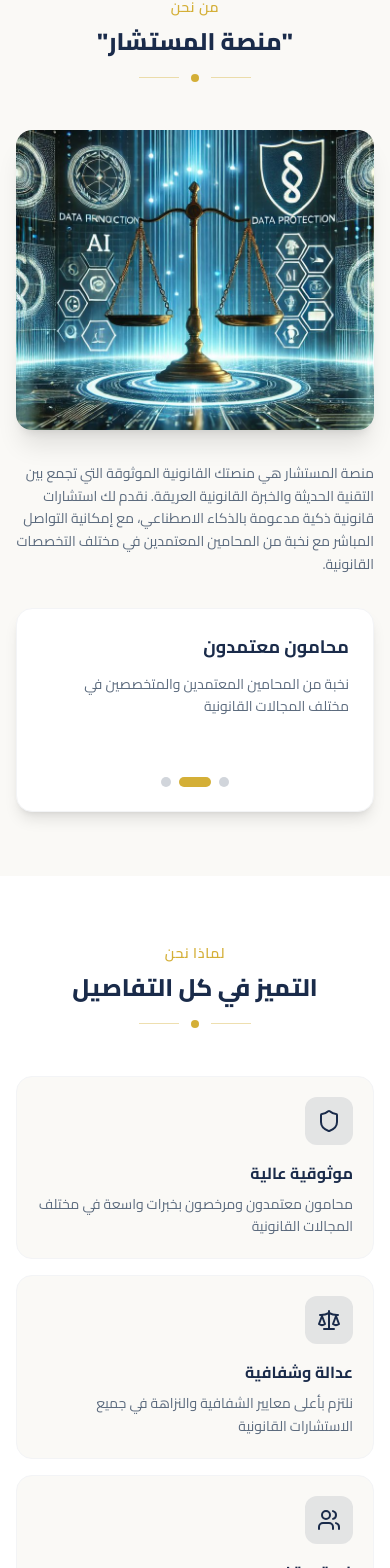
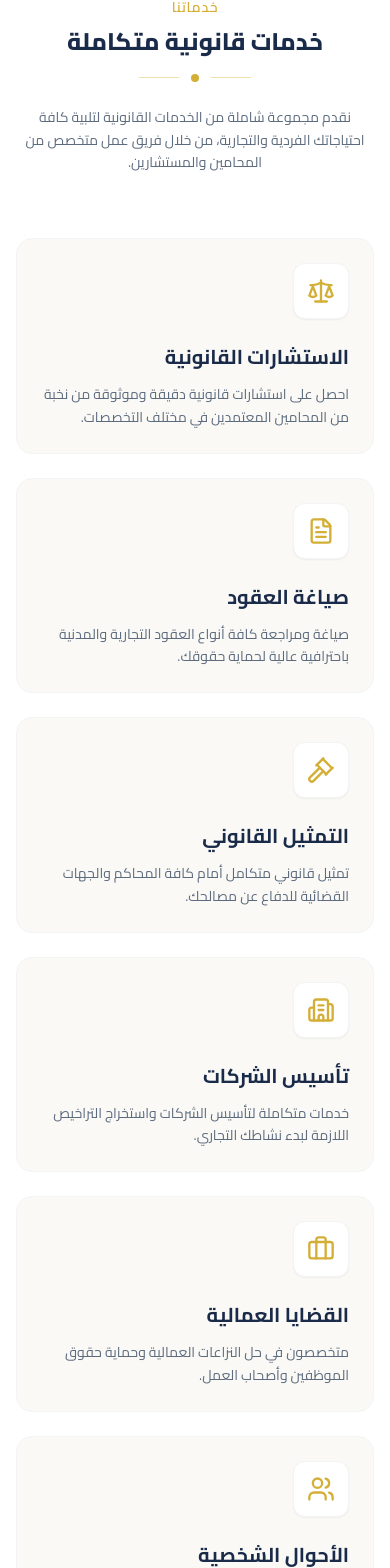
Before and after one commit to Mohamed-ALQarram/almostashar-web, a React (Vite) app: page /guest in a window 390 px wide. Shown: the part 1860-3428 px from the top of the page. Built offline with nearby package versions, Linux system fonts and the light colour scheme.

Commit message:
fix(guest, admin pages): make admin page responsive for small screens. add service section to guest page

```diff
--- a/src/features/admin-dashboard/components/AdminLayout.jsx
+++ b/src/features/admin-dashboard/components/AdminLayout.jsx
@@ -1,14 +1,20 @@
-import React from 'react';
+import React, { useState } from 'react';
 import AdminSidebar from './AdminSidebar';
 import AdminHeader from './AdminHeader';
 
 const AdminLayout = ({ children, title, breadcrumbs }) => {
+    const [sidebarOpen, setSidebarOpen] = useState(false);
+
     return (
         <div className="min-h-screen bg-[#F8F9FB] flex" dir="rtl">
-            <AdminSidebar />
-            <div className="flex-1 flex flex-col mr-64">
-                <AdminHeader title={title} breadcrumbs={breadcrumbs} />
-                <main className="p-8 pb-12 flex-1 overflow-x-hidden">
+            <AdminSidebar isOpen={sidebarOpen} onClose={() => setSidebarOpen(false)} />
+            <div className="flex-1 min-w-0 flex flex-col mr-0 lg:mr-64">
+                <AdminHeader
+                    title={title}
+                    breadcrumbs={breadcrumbs}
+                    onMenuToggle={() => setSidebarOpen(true)}
+                />
+                <main className="p-4 sm:p-6 lg:p-8 pb-12 flex-1 min-w-0 overflow-x-hidden">
                     {children}
                 </main>
             </div>
--- a/src/features/guest-landing/components/ServicesSection.jsx
+++ b/src/features/guest-landing/components/ServicesSection.jsx
@@ -1,105 +1,81 @@
-import { useState, useEffect, useCallback } from 'react';
-import aboutImg from '../../../assets/About-Section.jpg';
-const slides = [
+import { Scale, FileText, Gavel, Building2, Briefcase, Users } from 'lucide-react';
+
+const services = [
     {
-        title: 'استشارات قانونية ذكية',
-        description: 'المنصة تستخدم الذكاء الاصطناعي لتوفير استشارات قانونية فورية ومهنية',
+        icon: Scale,
+        title: 'الاستشارات القانونية',
+        description: 'احصل على استشارات قانونية دقيقة وموثوقة من نخبة من المحامين المعتمدين في مختلف التخصصات.',
     },
     {
-        title: 'محامون معتمدون',
-        description: 'نخبة من المحامين المعتمدين والمتخصصين في مختلف المجالات القانونية',
+        icon: FileText,
+        title: 'صياغة العقود',
+        description: 'صياغة ومراجعة كافة أنواع العقود التجارية والمدنية باحترافية عالية لحماية حقوقك.',
     },
     {
-        title: 'سرية وخصوصية تامة',
-        description: 'نضمن حماية بياناتك ومعلوماتك القانونية بأعلى معايير الأمان والسرية',
+        icon: Gavel,
+        title: 'التمثيل القانوني',
+        description: 'تمثيل قانوني متكامل أمام كافة المحاكم والجهات القضائية للدفاع عن مصالحك.',
+    },
+    {
+        icon: Building2,
+        title: 'تأسيس الشركات',
+        description: 'خدمات متكاملة لتأسيس الشركات واستخراج التراخيص اللازمة لبدء نشاطك التجاري.',
+    },
+    {
+        icon: Briefcase,
+        title: 'القضايا العمالية',
+        description: 'متخصصون في حل النزاعات العمالية وحماية حقوق الموظفين وأصحاب العمل.',
+    },
+    {
+        icon: Users,
+        title: 'الأحوال الشخصية',
+        description: 'معالجة قضايا الأسرة والأحوال الشخصية بسرية تامة واحترافية عالية.',
     },
 ];
-const AboutSection = () => {
-    const [currentSlide, setCurrentSlide] = useState(0);
-    const nextSlide = useCallback(() => {
-        setCurrentSlide((prev) => (prev + 1) % slides.length);
-    }, []);
-    useEffect(() => {
-        const interval = setInterval(nextSlide, 4000);
-        return () => clearInterval(interval);
-    }, [nextSlide]);
+
+const ServicesSection = () => {
     return (
-        <section id="about" className="py-16 sm:py-24 bg-brand-page">
+        <section id="services" className="py-16 sm:py-24 bg-white">
             <div className="section-container">
                 {/* Section Title */}
-                <div className="text-center mb-12">
-                    <span className="text-gold text-sm font-semibold tracking-wider">من نحن</span>
+                <div className="text-center mb-16">
+                    <span className="text-gold text-sm font-semibold tracking-wider">خدماتنا</span>
                     <h2 className="text-2xl sm:text-3xl lg:text-4xl font-extrabold text-primary mt-2">
-                        "منصة المستشار"
+                        خدمات قانونية متكاملة
                     </h2>
                     <div className="flex items-center justify-center gap-3 mt-4">
                         <span className="w-10 h-px bg-gold/40" />
                         <span className="w-2 h-2 rounded-full bg-gold" />
                         <span className="w-10 h-px bg-gold/40" />
                     </div>
+                    <p className="text-brand-muted mt-6 max-w-2xl mx-auto text-sm sm:text-base leading-relaxed">
+                        نقدم مجموعة شاملة من الخدمات القانونية لتلبية كافة احتياجاتك الفردية والتجارية،
+                        من خلال فريق عمل متخصص من المحامين والمستشارين.
+                    </p>
                 </div>
-                {/* Content Grid */}
-                <div className="grid lg:grid-cols-2 gap-8 lg:gap-12 items-center">
-                    {/* Text Side */}
-                    <div className="order-2 lg:order-1">
-                        <p className="text-brand-muted leading-relaxed text-sm sm:text-base mb-8">
-                            منصة المستشار هي منصتك القانونية الموثوقة التي تجمع بين التقنية الحديثة والخبرة القانونية العريقة.
-                            نقدم لك استشارات قانونية ذكية مدعومة بالذكاء الاصطناعي، مع إمكانية التواصل المباشر مع نخبة من المحامين المعتمدين
-                            في مختلف التخصصات القانونية.
-                        </p>
-                        {/* Slider */}
-                        <div className="bg-white rounded-2xl shadow-lg p-6 sm:p-8 border border-gray-100">
-                            <div className="relative overflow-hidden min-h-[120px]">
-                                {slides.map((slide, index) => (
+
+                {/* Services Grid */}
+                <div className="grid sm:grid-cols-2 lg:grid-cols-3 gap-6 sm:gap-8">
+                    {services.map((service, index) => (
                         <div
                             key={index}
-                                        className={`transition-all duration-500 ${index === currentSlide
-                                                ? 'opacity-100 translate-x-0'
-                                                : 'opacity-0 absolute inset-0 translate-x-8'
-                                            }`}
+                            className="group bg-brand-page border border-gray-100 rounded-2xl p-6 sm:p-8 hover:shadow-xl hover:-translate-y-1 transition-all duration-300"
                         >
-                                        <h3 className="text-lg sm:text-xl font-bold text-primary mb-3">
-                                            {slide.title}
+                            <div className="w-14 h-14 rounded-xl bg-white shadow-sm flex items-center justify-center mb-6 group-hover:bg-primary transition-colors duration-300 border border-gray-100 group-hover:border-primary">
+                                <service.icon className="w-7 h-7 text-gold group-hover:text-white transition-colors duration-300" />
+                            </div>
+                            <h3 className="text-xl font-bold text-primary mb-3">
+                                {service.title}
                             </h3>
                             <p className="text-brand-muted text-sm leading-relaxed">
-                                            {slide.description}
+                                {service.description}
                             </p>
                         </div>
                     ))}
-                            </div>
-                            {/* Dots */}
-                            <div className="flex items-center justify-center gap-2 mt-6">
-                                {slides.map((_, index) => (
-                                    <button
-                                        key={index}
-                                        onClick={() => setCurrentSlide(index)}
-                                        className={`rounded-full transition-all duration-300 ${index === currentSlide
-                                                ? 'w-8 h-2.5 bg-gold'
-                                                : 'w-2.5 h-2.5 bg-gray-300 hover:bg-gold/50'
-                                            }`}
-                                        aria-label={`Go to slide ${index + 1}`}
-                                    />
-                                ))}
-                            </div>
-                        </div>
-                    </div>
-                    {/* Image Side */}
-                    <div className="order-1 lg:order-2">
-                        <div className="relative">
-                            <div className="rounded-2xl overflow-hidden shadow-xl">
-                                <img
-                                    src={aboutImg}
-                                    alt="منصة المستشار - استشارات قانونية ذكية"
-                                    className="w-full h-[300px] sm:h-[400px] lg:h-[480px] object-cover"
-                                />
-                            </div>
-                            {/* Decorative gold border accent */}
-                            <div className="absolute -bottom-3 -right-3 w-full h-full border-2 border-gold/30 rounded-2xl -z-10" />
-                        </div>
-                    </div>
                 </div>
             </div>
         </section>
     );
 };
-export default AboutSection;
+
+export default ServicesSection;
--- a/src/pages/AdminDashboardPage.jsx
+++ b/src/pages/AdminDashboardPage.jsx
@@ -13,13 +13,13 @@ const AdminDashboardPage = () => {
 
                 <div className="flex flex-col lg:flex-row gap-8">
                     {/* Main Content Area (Tables) */}
-                    <div className="flex-1 w-full lg:w-2/3 flex flex-col gap-0">
+                    <div className="flex-1 min-w-0 w-full lg:w-2/3 flex flex-col gap-0">
                         <WithdrawalRequests />
                         <OpenDisputes />
                     </div>
 
                     {/* Sidebar Area (Top Consultants) */}
-                    <div className="w-full lg:w-1/3">
+                    <div className="w-full lg:w-1/3 min-w-0">
                         <TopConsultants />
                     </div>
                 </div>
```
Also changed, not shown: src/features/admin-dashboard/components/AdminHeader.jsx (+22 -10 lines), src/features/admin-dashboard/components/AdminSidebar.jsx (+29 -3 lines). Lines whose indentation alone changed are shown as unchanged.
